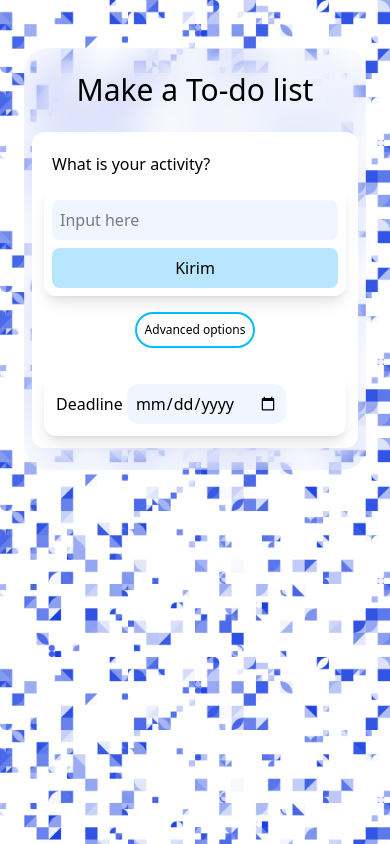
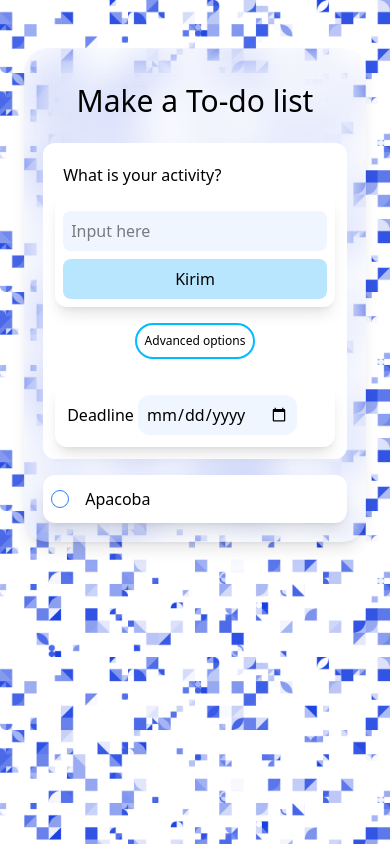
Before and after one commit to kingdedymulyono/revo_project, a plain HTML site: page index.html in a window 390 px wide. Drawn offline with nearby package versions, Linux system fonts and the light colour scheme.

Commit message:
second commit

```diff
--- a/index.html
+++ b/index.html
@@ -16,21 +16,26 @@
         <p>suatu icon</p>
     </nav>
 
-    <main class="p-6">
-        <form action="" class="w-full p-2 rounded-3xl mt-6">
+    <main class="p-12">
+        <form action="" class="w-full p-12  rounded-3xl mt-6 shadow-lg">
             <p class="text-3xl text-center font-light mt-4">Make a To-do list</p>
             <br>
             <div class="bg-cyan-0 p-3 bg-neutral justify-center flex mx-auto box1 rounded-xl">
                 <div class="flex flex-col">
-                    <section class="flex align-items center justify-content-center" >
+                    <section class="flex align-items center justify-content-center">
                         <label for="input1" class="p-2">What is your activity?</label>
                         <div class="flex shadow-lg p-2 rounded-xl inpBox1">
-                            <input type="text" name="input1" id="text" class="bg-blue-50 focus:shadow-sm focus:shadow-blue-500/50 duration-400"
+                            <input type="text" name="input1" id="text"
+                                class="bg-blue-50 focus:shadow-sm focus:shadow-blue-500/50 duration-400"
                                 placeholder="Input here">
-                            <button type="button" class=" bg-sky-200 hover:bg-sky-400 hover:text-white hover:shadow-lg hover:shadow-blue-500/50 duration-400 " onclick="href()">Kirim</button>
+                            <button type="button"
+                                class="btn1 bg-sky-200 hover:bg-sky-400 hover:text-white hover:shadow-lg hover:shadow-blue-500/50 duration-400 "
+                                onclick="href()">Kirim</button>
                         </div>
                     </section>
-                    <a class="mx-auto p-2 text-center mt-4 border-2 border-sky-400 cursor-pointer rounded-full duration-400 text-xs hover:bg-sky-400 hover:text-white hover:shadow-cyan-500/50 hover:shadow-lg">Advanced options</a>
+                    <a
+                        class="mx-auto p-2 text-center mt-4 border-2 border-sky-400 cursor-pointer rounded-full duration-400 text-xs hover:bg-sky-400 hover:text-white hover:shadow-cyan-500/50 hover:shadow-lg">Advanced
+                        options</a>
                     <br>
                     <section id="adv">
                         <div class="bg-white shadow-lg p-3 rounded-xl">
@@ -40,10 +45,19 @@
                     </section>
                 </div>
             </div>
+            <div id="list" class="bg-white mt-4 rounded-xl shadow-lg p-2">
+                <ul class="list-none">
+                    <li class="flex items-center rowflex  gap-3">
+                        <button type="button" class="btn2 inline-block align-middle p-2 border-1 border-blue-500 hover:shadow-md hover:shadow-blue-200 focus:shadow-blue-500 " onclick="check()"></button>
+                        <p class="p-1">Apacoba</p>
+                    </li>
+                </ul>
+            </div>
         </form>
         </div>
     </main>
 </body>
 <script src="https://cdn.jsdelivr.net/npm/@tailwindcss/browser@4"></script>
 <script src="script/script.js"></script>
+
 </html>
--- a/script/script.js
+++ b/script/script.js
@@ -1,3 +1,21 @@
-const href = () => {
-    window.location.href="./test.htm"
+// const href = () => {
+//     window.location.href="./test.htm"
+// }
+const btn2=document.querySelectorAll('.btn2')
+var i=0;
+const check = () => {
+    if(i==0){
+
+        btn2.forEach(function(b){
+            b.classList.add("bg-blue-500");
+            b.classList.add("shadow-blue-500");
+        })
+        i=1;   // btn2.classList.add("bg-blue-500")
+    }else{
+        btn2.forEach(function(b){
+            b.classList.remove("bg-blue-500");
+            b.classList.remove("shadow-blue-500");
+        })
+        i=0;
+    }
 }
--- a/style/style.css
+++ b/style/style.css
@@ -21,7 +21,7 @@ form input:nth-child(1) {
     outline: none;
 }
 
-form button {
+form .btn1 {
     /* background-color: #0d6efd; */
     padding: .5rem;
     /* color: white; */
@@ -30,31 +30,48 @@ form button {
     cursor: pointer;
     transition: 1s;
 }
-
+ul li{
+    /* display: flex; */
+}
 .box1 {
     background-color: white;
+}
+.btn2{
+    /* /* width: 4dvw; */
+    height: 2dvw;
+    aspect-ratio: 1/1;
+    object-fit: contain;
+    border-radius: 50%;
 }
 .inpBox1{
     padding: 0;
 }
 @media (max-width:720px) {
+    main{
+        padding: 1.5rem !important;
+    }
     nav{
         display: none
     }
     .inpBox1{
         padding: .5rem !important;
     }
+    .rowflex {
+        flex-direction: row !important;
+    }
     .flex {
         flex-direction: column;
     }
-
+    form{
+        padding: 1.2rem !important;
+    }
     form input:nth-child(1) {
         border-radius: .5rem;
         margin-bottom: .5rem;
         margin-top: .5rem;
     }
 
-    form button {
+    form .btn1 {
         border-radius: .5rem;
         /* margin-bottom: .5rem; */
         transition: 1s;
```
